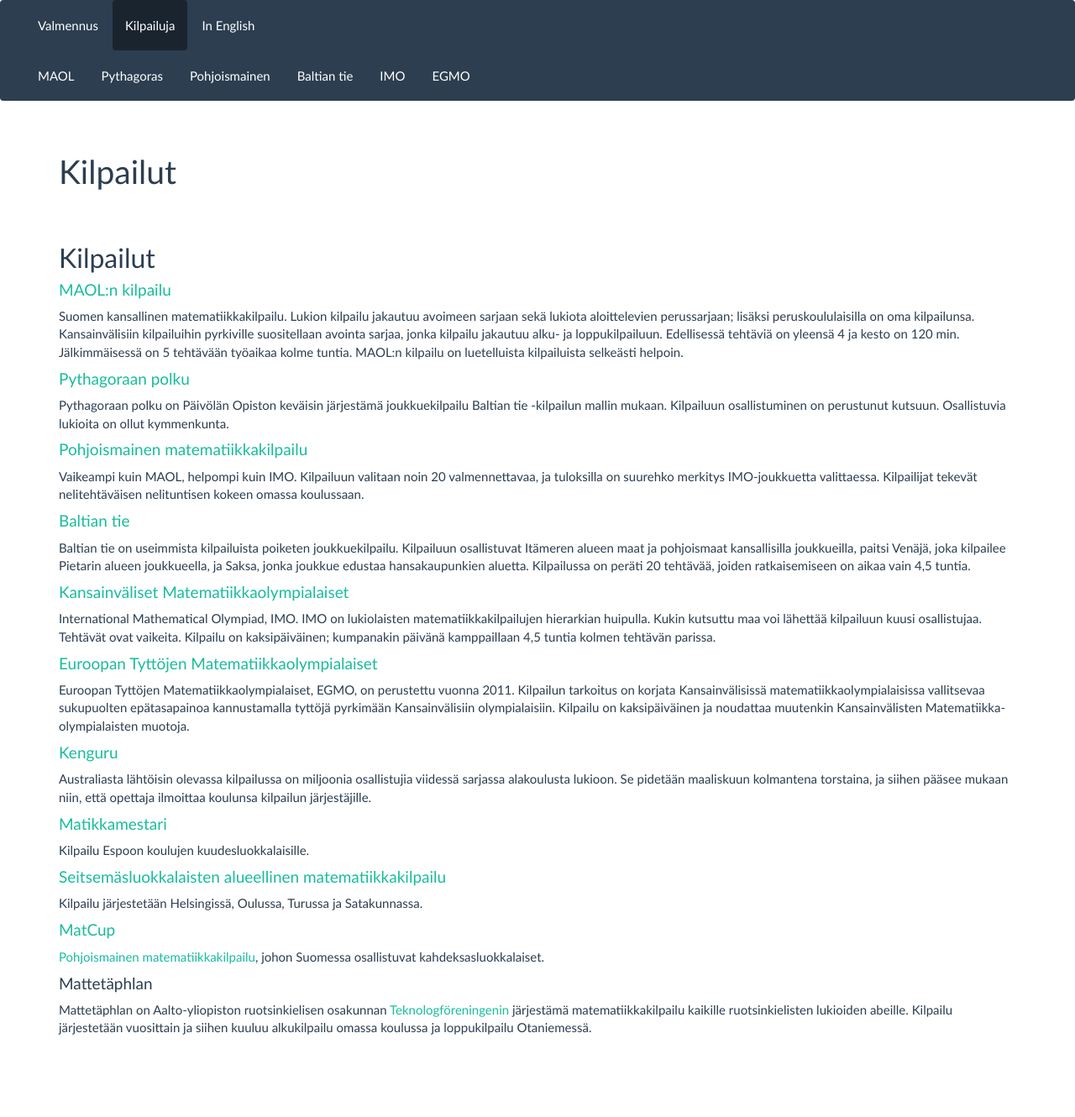
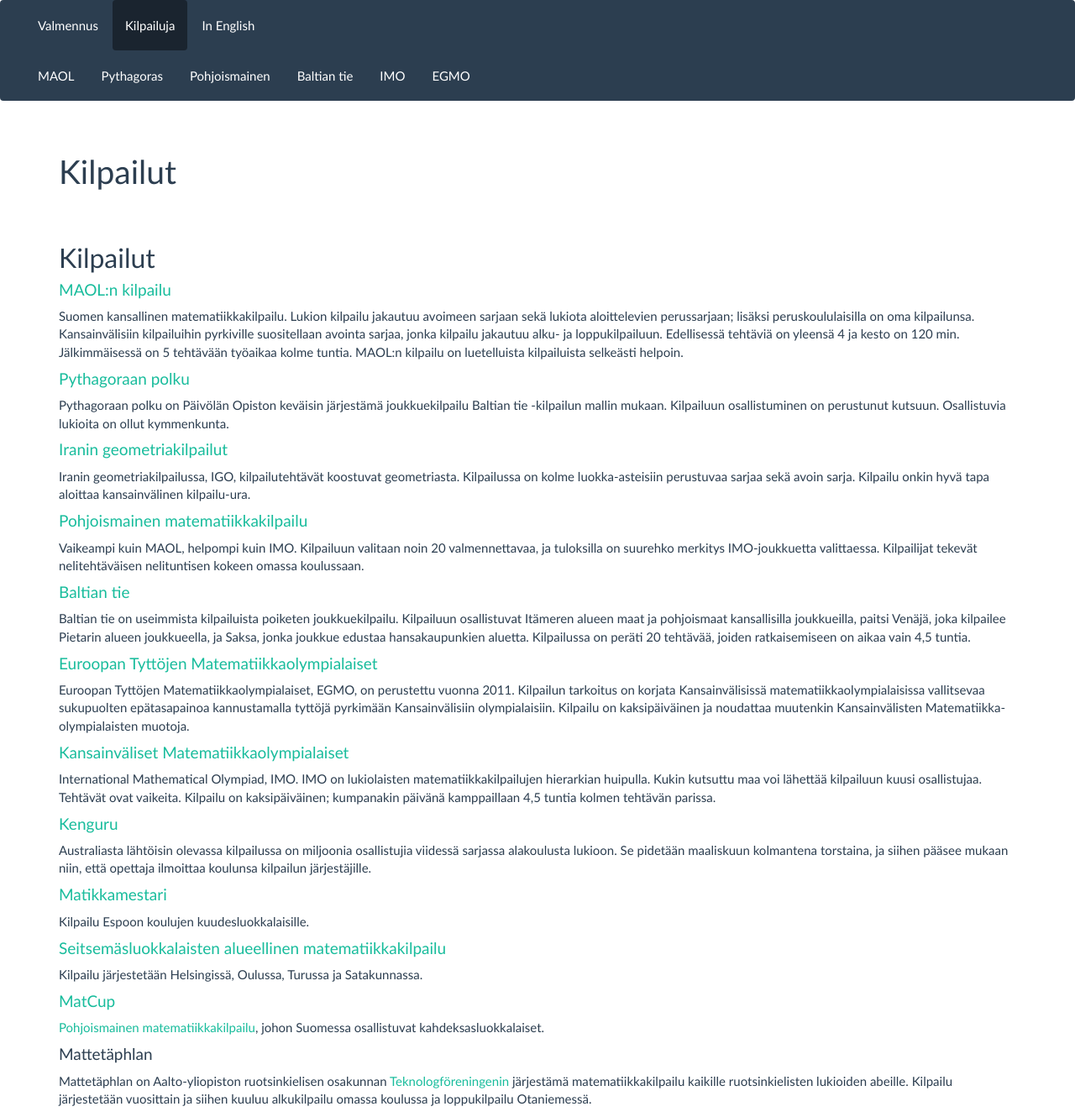
Before and after one commit to matematiikkakilpailut/matematiikkakilpailut.github.io, a Jekyll site: the page built from kilpailut/index.md, in a window 1280 px wide. Shown: the whole page at 84% size. Built offline with Jekyll 4.4.1, drawn with Linux system fonts in a browser that asks for light colours; before the commit the page ends 1245 px from its top, so only the background shows below that.

Commit message:
Update index.md
IGO

```diff
--- a/kilpailut/index.md
+++ b/kilpailut/index.md
@@ -23,6 +23,13 @@
 osallistuminen on perustunut kutsuun. Osallistuvia lukioita on
 ollut kymmenkunta.
 
+#### [Iranin geometriakilpailut](/IGO/)
+
+Iranin geometriakilpailussa, IGO, kilpailutehtävät koostuvat
+geometriasta. Kilpailussa on kolme luokka-asteisiin perustuvaa
+sarjaa sekä avoin sarja. Kilpailu onkin hyvä tapa aloittaa
+kansainvälinen kilpailu-ura.
+
 #### [Pohjoismainen matematiikka&shy;kilpailu](/PM/)
 
 Vaikeampi kuin MAOL, helpompi kuin IMO. Kilpailuun valitaan
@@ -39,6 +46,15 @@
 hansakaupunkien aluetta.  Kilpailussa on peräti 20 tehtävää,
 joiden ratkaisemiseen on aikaa vain 4,5 tuntia.
 
+#### [Euroopan Tyttöjen Matematiikka&shy;olympialaiset](/EGMO/)
+
+Euroopan Tyttöjen Matematiikka&shy;olympialaiset, EGMO, on perustettu
+vuonna 2011. Kilpailun tarkoitus on korjata Kansainvälisissä
+matematiikka&shy;olympialaisissa vallitsevaa sukupuolten epä&shy;tasa&shy;painoa
+kannustamalla tyttöjä pyrkimään Kansainvälisiin
+olympialaisiin. Kilpailu on kaksi&shy;päiväinen ja noudattaa muutenkin
+Kansainvälisten Matematiikka&shy;olympialaisten muotoja.
+
 #### [Kansainväliset Matematiikka&shy;olympialaiset](/IMO/)
 
 <span lang="en">International Mathematical Olympiad</span>, IMO.
```
Also changed, not shown: other parts of kilpailut/index.md (+0 -8 lines).
